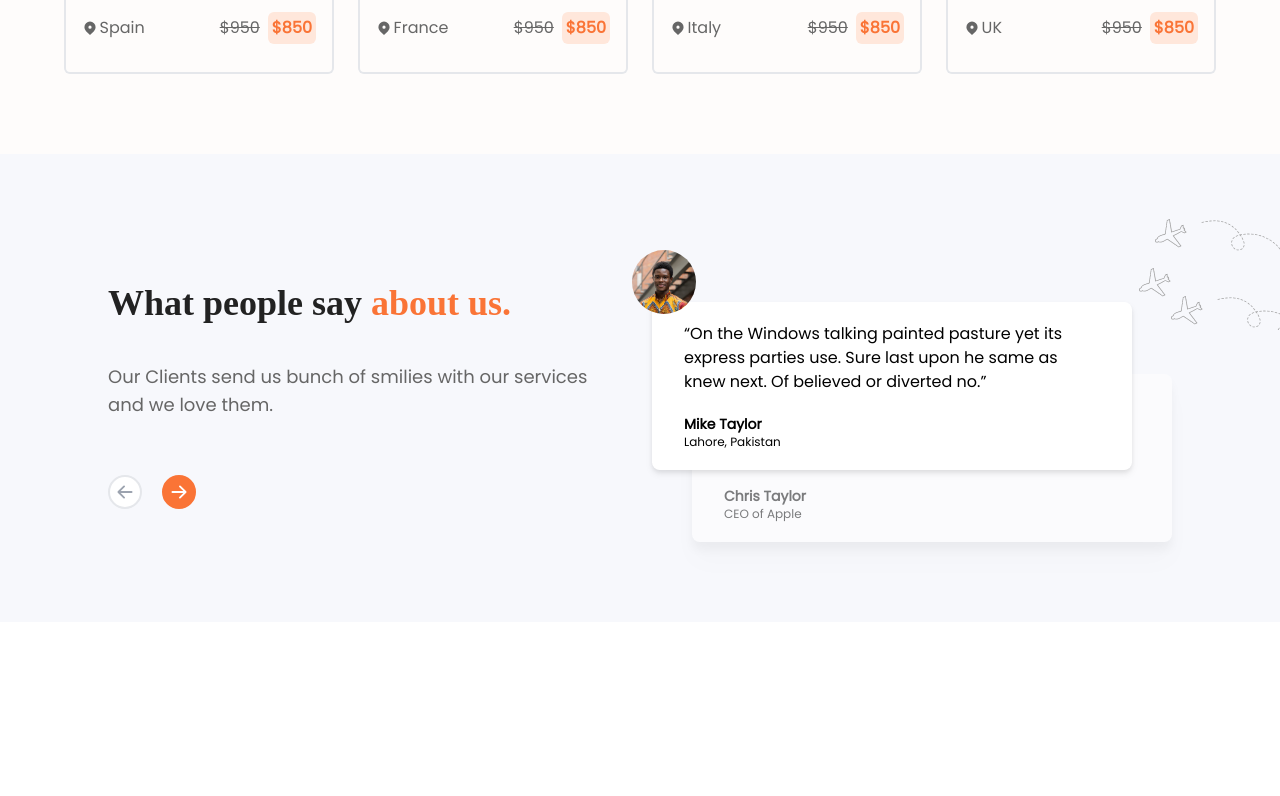
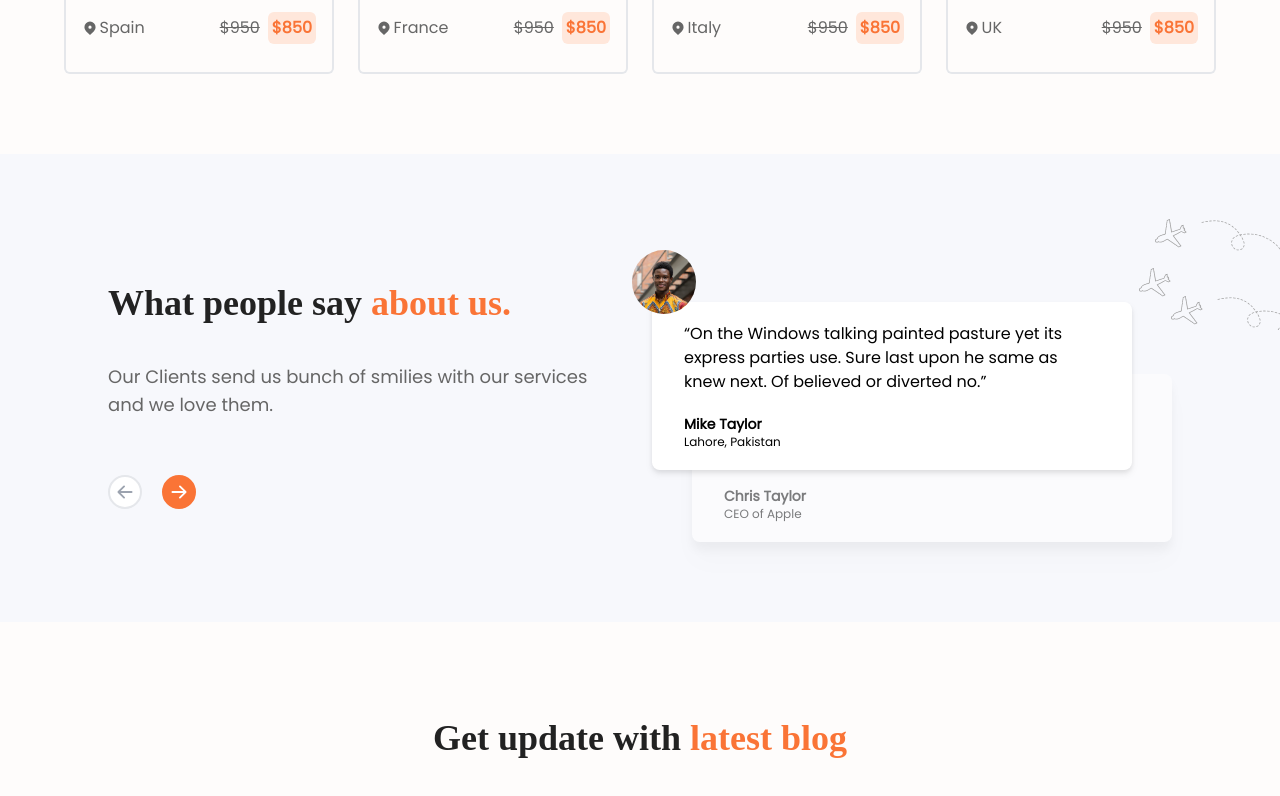
Before and after one commit to baabashinelle/Botel, a React (Create React App) app: page / in a window 1280 px wide. Shown: the part 3191-3987 px from the top of the page. Before the commit the page ends 3813 px from the top, so only its background shows below. Built offline with nearby package versions, Linux system fonts and the light colour scheme; a web font is replaced by a local one.

Commit message:
create blog component

```diff
--- /dev/null
+++ b/src/components/Blog.jsx
@@ -0,0 +1,19 @@
+import React from 'react'
+
+
+const Blog = () => {
+  return (
+    <div className="bg-bg-c flex flex-col justify-center items-center pt-24 pb-20">
+      <article>
+        <h3 className="font-header font-bold text-primary-b text-center text-4xl">
+          Get update with
+          <span className="text-primary-o"> latest blog</span>
+        </h3>
+      </article>
+      <article className='pt-8'>
+      </article>
+    </div>
+  );
+}
+
+export default Blog
--- a/src/pages/Home.js
+++ b/src/pages/Home.js
@@ -1,5 +1,6 @@
 import React from 'react'
 import BestPlan from '../components/BestPlan';
+import Blog from '../components/Blog';
 import Deals from '../components/Deals';
 import Header from '../components/Header'
 import Navbar from '../components/Navbar'
@@ -20,6 +21,7 @@ const Home = () => {
         <Deals/>
         <BestPlan/>
         <Testimonials/>
+        <Blog/>
       </div>
     </>
   );
```
